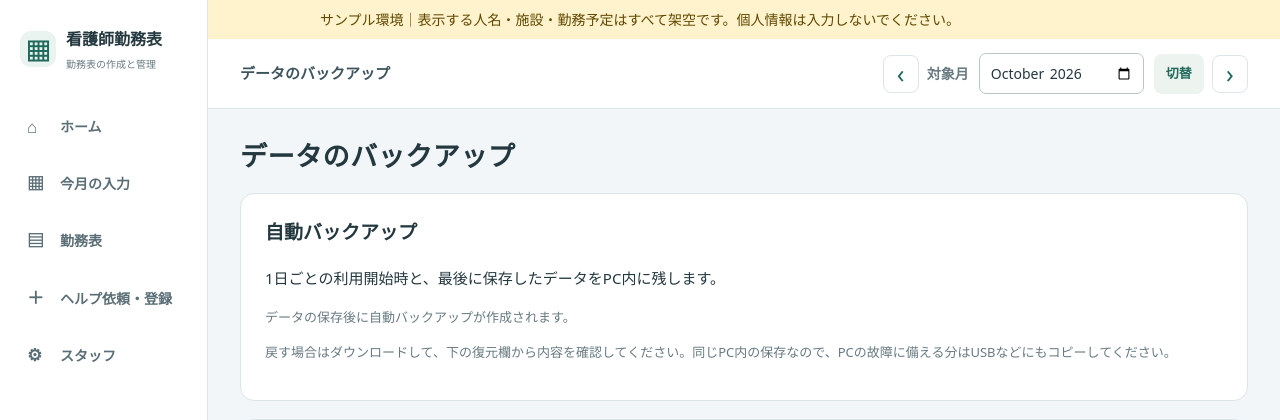
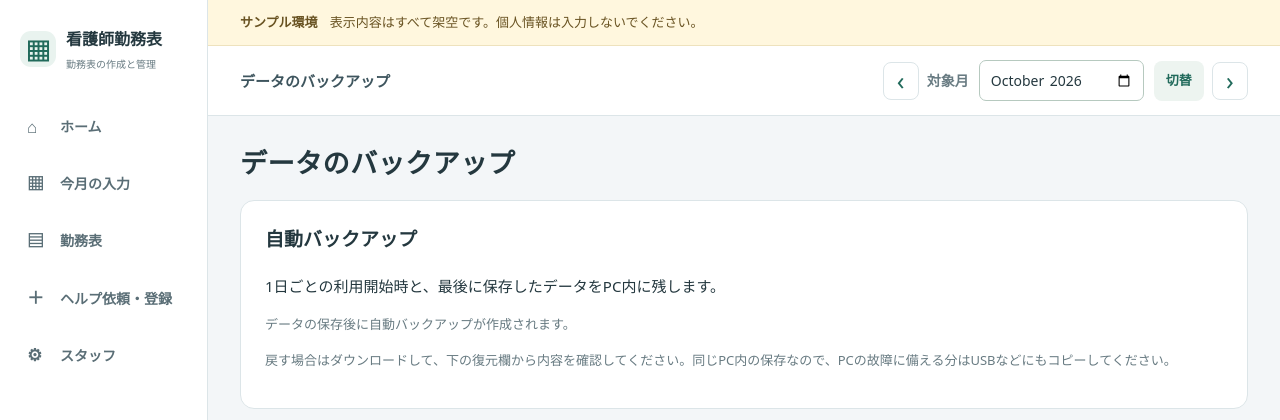
Before and after one commit to higakota/nurse-scheduler-demo, a Flask app: page /backup in a window 1280 px wide. Shown: the top 420 px of the page. Run offline with Flask 3, Linux system fonts and the light colour scheme.

Commit message:
Keep sample notice clear of sidebar and correct hosted storage labels

```diff
--- a/docs/privacy-check.json
+++ b/docs/privacy-check.json
@@ -1,10 +1,10 @@
 {
   "status": "known identifiers absent",
-  "tracked_files": 204,
+  "tracked_files": 206,
   "source_database_copied": false,
   "original_git_objects_copied": false,
   "anonymized_history_commits": 67,
-  "historical_text_blobs_checked": 620,
+  "historical_text_blobs_checked": 624,
   "original_excel_copied": false,
   "demo_media": "架空DBの実操作から生成し目視確認。動画・画像は文字列照合の対象外。",
   "tests_passed": 509,
--- /dev/null
+++ b/static/demo.css
@@ -0,0 +1,7 @@
+.demo-notice{margin-left:208px;display:flex;align-items:center;justify-content:space-between;gap:12px 24px;padding:12px 32px;background:#fff7de;color:#695322;border-bottom:1px solid #eee2bd;font-size:13px;line-height:1.65}
+.demo-notice-copy{min-width:0}.demo-notice strong{display:inline-block;margin-right:12px;font-weight:700}.demo-notice small{display:block;color:#786744;font-size:12px;margin-top:2px}
+.demo-notice form{flex-shrink:0;margin:0;max-width:none}.demo-notice button{margin:0;padding:7px 12px;border:1px solid #d8c799;background:transparent;color:#695322;border-radius:7px;font-size:12px;font-weight:600;white-space:nowrap;cursor:pointer}
+.demo-notice button:hover{background:#f8edc9}.demo-notice button:focus-visible{outline:3px solid #216a5b;outline-offset:3px}
+@media(max-width:1050px){.demo-notice{padding-left:24px;padding-right:24px;flex-wrap:wrap}}
+@media(max-width:800px){.demo-notice{margin-left:0;padding:10px 16px}.demo-notice-copy span{display:block}.demo-notice form{margin-left:auto}}
+@media print{.demo-notice{display:none!important}}
--- /dev/null
+++ b/templates/_demo_notice.html
@@ -0,0 +1,6 @@
+<link rel="stylesheet" href="{{ url_for('static', filename='demo.css', v='2') }}">
+<aside class="demo-notice" role="note" aria-label="サンプル環境について">
+  <div class="demo-notice-copy"><strong>サンプル環境</strong><span>表示内容はすべて架空です。個人情報は入力しないでください。</span>
+  {% if config.WEB_DEMO %}<small>操作はこのブラウザ専用です。保存内容は一定時間後や再起動でリセットされます。</small>{% endif %}</div>
+  {% if config.WEB_DEMO %}<form method="post" action="{{ url_for('reset') }}"><input type="hidden" name="csrf_token" value="{{ session.csrf_token }}"><button type="submit">初期状態に戻す</button></form>{% endif %}
+</aside>
--- a/templates/_shell.html
+++ b/templates/_shell.html
@@ -1,4 +1,4 @@
-<div role="note" style="position:relative;z-index:20;background:#fff3cd;color:#604800;padding:8px 20px;text-align:center;font-size:14px">サンプル環境｜表示する人名・施設・勤務予定はすべて架空です。個人情報は入力しないでください。{% if config.WEB_DEMO %}<span> 操作内容はこのブラウザ専用です。一定時間後や再起動で初期状態に戻ります。</span><form method="post" action="{{ url_for('reset') }}" style="display:inline"><input type="hidden" name="csrf_token" value="{{ session.csrf_token }}"><button type="submit" style="font:inherit;padding:2px 10px;margin-left:10px">初期状態に戻す</button></form>{% endif %}</div>
+{% include "_demo_notice.html" %}
 <link rel="stylesheet" href="{{ url_for('static',filename='ui-refresh.css') }}">
 <a class="skip-link" href="#main-content">本文へ移動</a>
 <aside class="app-sidebar" aria-label="メインメニュー">
@@ -8,7 +8,7 @@
 <a href="{{ url_for(endpoint,month=ui_month) }}" {% if ui_group==group %}aria-current="page"{% endif %}><span class="nav-number" aria-hidden="true">{{ mark }}</span>{{ label }}</a>
 {% endfor %}
 </nav>
-<div class="sidebar-bottom"><a class="backup-nav {% if ui_active=='data_backup' %}is-current{% endif %}" href="{{ url_for('data_backup',month=ui_month) }}">バックアップ・復元</a><div class="sidebar-note"><span class="local-dot"></span> このPC内に保存</div></div>
+<div class="sidebar-bottom"><a class="backup-nav {% if ui_active=='data_backup' %}is-current{% endif %}" href="{{ url_for('data_backup',month=ui_month) }}">バックアップ・復元</a><div class="sidebar-note"><span class="local-dot"></span> {% if config.WEB_DEMO %}ブラウザごとに一時保存{% else %}このPC内に保存{% endif %}</div></div>
 </aside>
 <header class="app-topbar"><strong>{{ ui_title }}</strong>
 <div class="month-navigation" aria-label="月の切り替え">{% if ui_previous_month %}<a class="month-arrow" href="{{ url_for(ui_month_endpoint,month=ui_previous_month) }}" aria-label="前月へ" title="前月へ">‹</a>{% endif %}<form method="get" action="{{ url_for(ui_month_endpoint) }}" class="topbar-month"><label for="nav-month">対象月</label><input id="nav-month" type="month" name="month" value="{{ ui_month }}" min="1900-01" max="9998-12" required><button class="button-quiet">切替</button></form>{% if ui_next_month %}<a class="month-arrow" href="{{ url_for(ui_month_endpoint,month=ui_next_month) }}" aria-label="翌月へ" title="翌月へ">›</a>{% endif %}</div></header>
--- a/templates/backup.html
+++ b/templates/backup.html
@@ -5,9 +5,9 @@
 <h1>データのバックアップ</h1>
 {% if error %}<p class="error" role="alert">{{ error }}</p>{% endif %}
 {% if request.args.get('restored') %}<p class="success" role="status">復元しました。開いていた他の画面は再読み込みしてください。</p>{% endif %}
-<section class="panel"><h2>自動バックアップ</h2><p>1日ごとの利用開始時と、最後に保存したデータをPC内に残します。</p>
+<section class="panel"><h2>自動バックアップ</h2><p>{% if config.WEB_DEMO %}操作中のデータを、このブラウザ専用の保存先に一時保存します。一定時間後や再起動で消去されます。{% else %}1日ごとの利用開始時と、最後に保存したデータをPC内に残します。{% endif %}</p>
 {% if automatic_backups %}<details><summary>保存済みバックアップを見る</summary><ul>{% for item in automatic_backups %}<li>{{ item.date }} {{ item.kind }}：<a href="{{ url_for('download_automatic_backup',name=item.name) }}">ダウンロード</a></li>{% endfor %}</ul></details>{% else %}<p class="hint">データの保存後に自動バックアップが作成されます。</p>{% endif %}
-<p class="hint">戻す場合はダウンロードして、下の復元欄から内容を確認してください。同じPC内の保存なので、PCの故障に備える分はUSBなどにもコピーしてください。</p></section>
+<p class="hint">戻す場合はダウンロードして、下の復元欄から内容を確認してください。{% if config.WEB_DEMO %}残しておきたい場合は、消去される前にダウンロードしてください。{% else %}同じPC内の保存なので、PCの故障に備える分はUSBなどにもコピーしてください。{% endif %}</p></section>
 <section class="panel"><h2>入力したデータをまとめて保存</h2>
 <p>全月のスタッフ・医師予定・希望休・有給・会議・ヘルプの来院予定・保存済み勤務表を、1つのファイルで保存します。</p>
 <p><a class="button" href="{{ url_for('download_backup') }}">バックアップをダウンロード</a></p>
```
